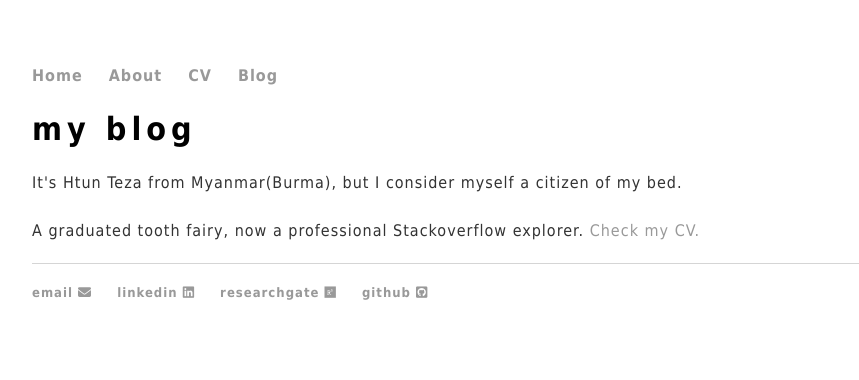
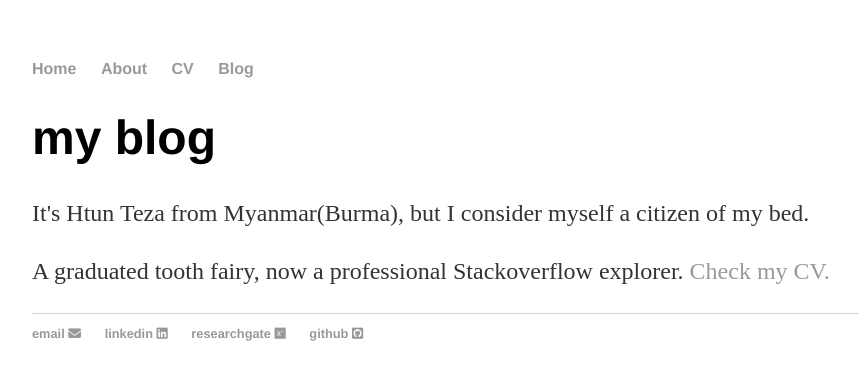
Before and after one commit to finerbrighterlighter/finerbrighterlighter.github.io, a Jekyll site: the page built from index.html, in a window 1280 px wide. Shown: the top 380 px of the page, without its empty margins (160-1019 px from the left). Built offline with Jekyll 4.4.1, drawn with Linux system fonts in a browser that asks for light colours; nearby versions of some CDN libraries.

Commit message:
Update main.css

```diff
--- a/css/main.css
+++ b/css/main.css
@@ -1,12 +1,9 @@
 body {
     margin: 60px auto;
     width: 70%;
-    letter-spacing: 1px;
-    font-size: medium;
-    line-height: 2em;
 }
 nav ul, footer ul {
-    font-family:'Tahoma';
+    font-family:'Helvetica', 'Arial', 'Sans-Serif';
     padding: 0px;
     list-style: none;
     font-weight: bold;
@@ -23,39 +20,30 @@ a:hover {
     text-decoration: underline;
 }
 h1 {
-    font-family:'Tahoma';
-    letter-spacing: 5px;
-    font-size: xx-large;
+    font-size: 3em;
+    font-family:'Helvetica', 'Arial', 'Sans-Serif';
 }
 h2 {
-    font-family:'Tahoma';
-    letter-spacing: 5px;
-    font-size: x-large;
+    font-size: 3em;
+    font-family:'Helvetica', 'Arial', 'Sans-Serif';
 }
 h3 {
-    font-family:'Tahoma';
-    letter-spacing: 5px;
-    font-size: large;
+    font-size: 3em;
+    font-family:'Helvetica', 'Arial', 'Sans-Serif';
 }
 p {
-    font-family:'Tahoma';
-    letter-spacing: 1px;
-    font-size: medium;
-    line-height: 2em;
+    font-size: 1.5em;
+    line-height: 1.4em;
     color: #333;
 }
 footer {
-    font-family:'Tahoma';
-    letter-spacing: 1px;
     border-top: 1px solid #d5d5d5;
-    font-size: small;
+    font-size: .8em;
 }
 
 ul.posts {
     margin: 20px auto 40px;
-    font-family:'Tahoma';
-    letter-spacing: 1px;
-    font-size: medium;
+    font-size: 1.5em;
 }
 
 ul.posts li {
```
